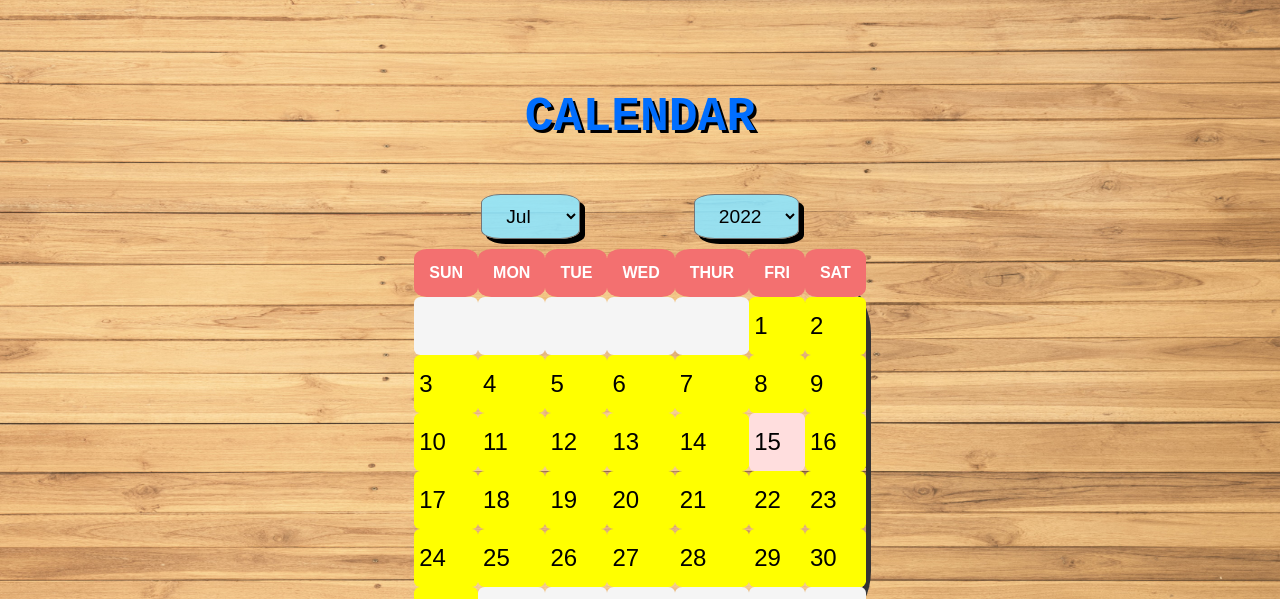
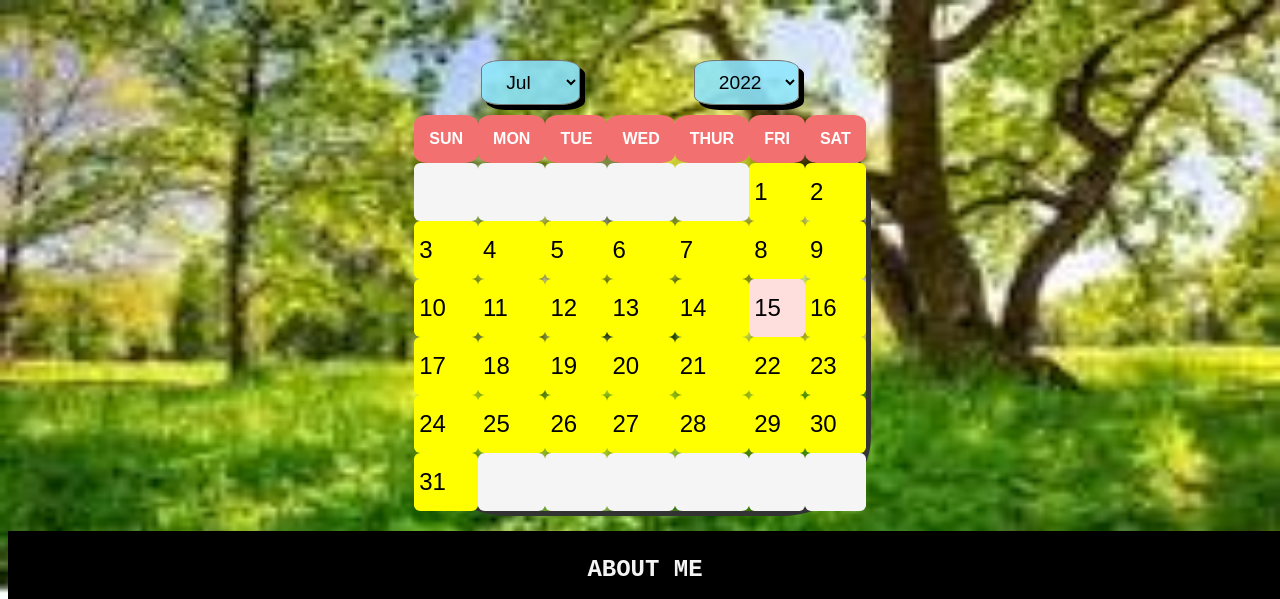
Before and after one commit to Yuvraj004/event-calendar, a plain HTML site: page index.html in a window 1280 px wide. Shown: the top 599 px of the page. Drawn offline with Linux system fonts and the light colour scheme.

Commit message:
better display

```diff
--- a/index.html
+++ b/index.html
@@ -7,8 +7,9 @@
     <script src="https://kit.fontawesome.com/2dfc32c7e6.js" crossorigin="anonymous"></script>
   </head>
   <body>
-    <nav id="heading">
-      <p><h1>CALENDAR</h1></p>
+    <nav class="navbar bg-light container">
+      <!-- <img src="Untitled.png">
+      <h1>CALENDAR</h1>        -->
     </nav>
     <div id="cal-wrap">
       <!-- (A) PERIOD SELECTOR -->
--- a/script.js
+++ b/script.js
@@ -60,6 +60,23 @@ var cal = {
     // Note - Jan is 0 & Dec is 11
     // Note - Sun is 0 & Sat is 6
     cal.sMth = parseInt(cal.hMth.value); // selected month
+    console.log(cal.sMth);
+    if(cal.sMth==1 || cal.sMth==2) {
+      document.body.style.background = " url('spring.jpg') no-repeat";
+      document.body.style.backgroundSize = "100% 90%";
+    };
+    if(cal.sMth==0 || cal.sMth==11 ||cal.sMth==10||cal.sMth==9) {
+      document.body.style.background = " url('winter.jpg') no-repeat";
+      document.body.style.backgroundSize = "100% 90%";
+    };
+    if(cal.sMth==3 || cal.sMth==4 ||cal.sMth==5||cal.sMth==6) {
+      document.body.style.background = " url('summer.jpg') no-repeat";
+      document.body.style.backgroundSize = "100% 90%";
+    };
+    if(cal.sMth==7 || cal.sMth==8) {
+      document.body.style.background = " url('autumn.jpg') no-repeat";
+      document.body.style.backgroundSize = "100% 90%";
+    };
     cal.sYear = parseInt(cal.hYear.value); // selected year
     let daysInMth = new Date(cal.sYear, cal.sMth+1, 0).getDate(), // number of days in selected month
         startDay = new Date(cal.sYear, cal.sMth, 1).getDay(), // first day of the month
@@ -180,8 +197,9 @@ var cal = {
     delete cal.data[cal.sDay];
     localStorage.setItem(`cal-${cal.sMth}-${cal.sYear}`, JSON.stringify(cal.data));
     cal.list();
-  }}
-  //(H) SQL CONNECTION
+  }},
+
+
 
 
 
--- a/style.css
+++ b/style.css
@@ -3,10 +3,12 @@ body{display: flex;flex-direction: column;justify-content: center;align-items: c
 background-image: url("cal.jpg"); background-size: 100% 100%;background-repeat: no-repeat;background-position: center;}
 #cal-wrap * { font-family: arial, sans-serif;}
 .ninja { display: none !important; }
-#heading{
-  font-family: 'Courier New', Courier, monospace;font-size: x-large;color: rgb(0, 110, 255);text-shadow:3px 3px #000;font-size: xx-large;
+.container{
+  font-family: 'Courier New', Courier, monospace;color: rgb(0, 110, 255);text-shadow:3px 3px #000;font-size: xx-large;
   width: 100%;
-  text-align: center;
+  position: relative;
+  bottom: 15px;
+  opacity: 0.5;
 }
 
 /* (B) CONTAINER */
```
Also changed, not shown: Untitled.png (added), autumn.jpg (added), icon.jpg (added), spring.jpg (added), summer.jpg (added), winter.jpg (added).
